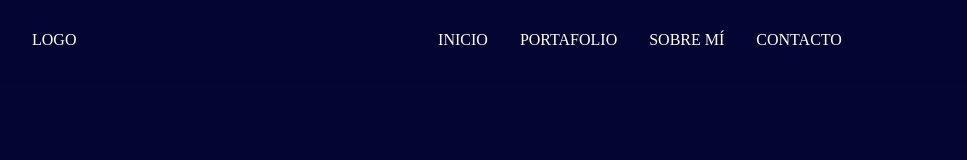
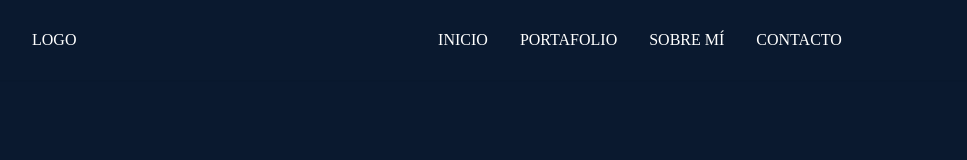
Before and after one commit to Ronrook/portafolio, a React (Vite) app: page / in a window 1280 px wide. Shown: the top 160 px of the page, without its empty margins (0-967 px from the left). Built offline with nearby package versions, Linux system fonts and the light colour scheme.

Commit message:
update color

```diff
--- a/index.html
+++ b/index.html
@@ -2,9 +2,9 @@
 <html lang="en">
   <head>
     <meta charset="UTF-8" />
-    <link rel="apple-touch-icon" sizes="180x180" href="../assest/favicon_io/apple-touch-icon.png">
-    <link rel="icon" type="image/png" sizes="32x32" href="../assest/favicon_io/favicon-32x32.png">
-    <link rel="icon" type="image/png" sizes="16x16" href="../assest/favicon_io/favicon-16x16.png">
+    <link rel="apple-touch-icon" sizes="180x180" href="./assest/favicon_io/apple-touch-icon.png">
+    <link rel="icon" type="image/png" sizes="32x32" href="./assest/favicon_io/favicon-32x32.png">
+    <link rel="icon" type="image/png" sizes="16x16" href="./assest/favicon_io/favicon-16x16.png">
     <meta name="viewport" content="width=device-width, initial-scale=1.0" />
     <title>Ronrook</title>
   </head>
--- a/src/components/Hello.jsx
+++ b/src/components/Hello.jsx
@@ -1,11 +1,6 @@
-
-
-import React from 'react'
 
 import CV from '../assest/CV.pdf'
 
-import { HiCode } from "react-icons/hi";
-import { Link } from "react-router-dom";
 
 export default function Hello() {
     return (
@@ -17,12 +12,10 @@ export default function Hello() {
                 Desarrollador <br /> Full Stack
             </h1>
             <a href={CV} download={"Ronald-Rosero-cv"} className="p-4">
-                <button className="bg-transparent hover:bg-blue-500 text-white font-semibold hover:text-white py-2 px-4 border border-white hover:border-transparent rounded">
+                <button className="bg-transparent hover:bg-[#050533] text-white font-semibold hover:text-white py-2 px-4 border border-white hover:border-transparent rounded">
                 Descarga mi CV
                 </button>
             </a>
-
-
         </div>
     )
 }
--- a/src/components/Navbar.jsx
+++ b/src/components/Navbar.jsx
@@ -13,13 +13,13 @@ import { useState } from "react";
 
 
 
-function Navbar({ toggleOpen }) {
+function Navbar() {
 
     const [nav, setNav] = useState(false);
 
     const handleNav = () => setNav(!nav);
     return (
-        <nav className="px-4 fixed w-full h-[80px] flex justify-between md:justify-center items-center  bg-[#050533] text-white shadow-sm" role="navigation">
+        <nav className="px-4 fixed w-full h-[80px] flex justify-between md:justify-center items-center  bg-[#0a192f] text-white shadow-sm" role="navigation">
 
 
 
@@ -33,7 +33,7 @@ function Navbar({ toggleOpen }) {
 
 
             {/* Menu Movil */}
-            <div className={!nav? "hidden" : "absolute top-0 left-0 w-full h-screen bg-[#050533] flex flex-col justify-center items-center"}>
+            <div className={!nav? "hidden" : "absolute top-0 left-0 w-full h-screen bg-[#0a192f] flex flex-col justify-center items-center"}>
 
                 <Link to="/" className="p-6 text-3xl" onClick={handleNav}>INICIO</Link>
                 <Link to="/portafolio" className="p-6 text-3xl" onClick={handleNav}>PORTAFOLIO</Link>
--- a/src/pages/Home.jsx
+++ b/src/pages/Home.jsx
@@ -11,7 +11,7 @@ import Data from '../data'
 
 function Home() {
     return (
-        <div name='home' className='w-full h-screen bg-[#050533]'>
+        <div name='home' className='w-full h-screen bg-[#0a192f]'>
             <div className='pt-48 max-w-[1000px] mx-auto px-8 flex flex-col justify-center h-full'>
                 <Hello/>
                 <div className='flex justify-center'>
--- a/src/pages/Portafolio.jsx
+++ b/src/pages/Portafolio.jsx
@@ -6,7 +6,7 @@ import ojitos from  '../images/workImg.jpeg';
 
 function Portafolio() {
         return (
-            <div name='work' className='w-full md:h-screen text-gray-300 bg-[#050533]'>
+            <div name='work' className='w-full md:h-screen text-gray-300 bg-[#0a192f]'>
                 <div className='max-w-[1000px] mx-auto p-4 flex flex-col justify-center w-full h-full'>
                     <div className=' mt-20 flex justify-center'>
                         <p className='text-4xl font-bold inline text-gray-300'>
```
